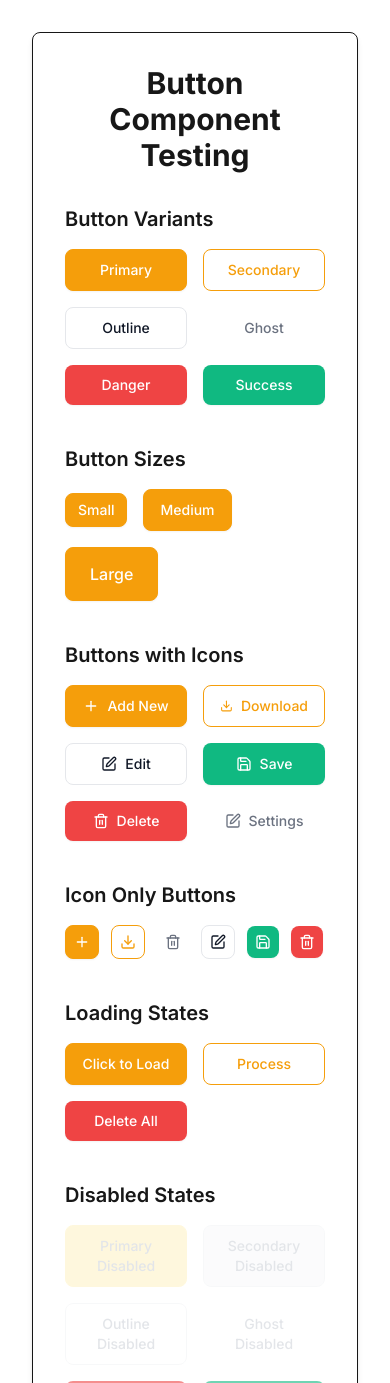
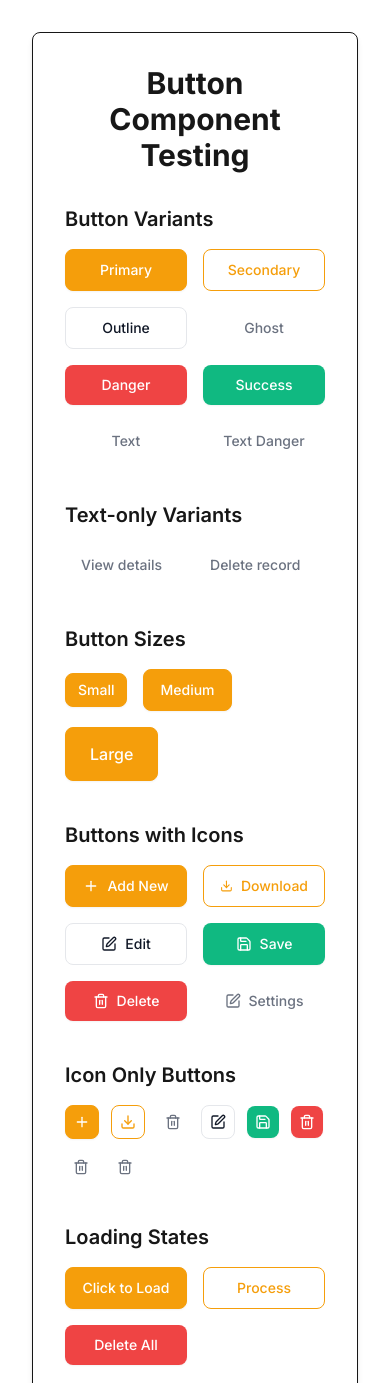
Before and after one commit to sath00/taptrack, a Next.js app: page /testing-page/button in a window 390 px wide. Shown: the top 1383 px of the page. Built offline with nearby package versions, Linux system fonts and the light colour scheme; no server answers; what next-redux-wrapper would draw is missing.

Commit message:
add text and textDanger button variant

```diff
--- a/src/app/components/ui/Button.tsx
+++ b/src/app/components/ui/Button.tsx
@@ -1,6 +1,6 @@
 import React from 'react';
 
-type ButtonVariant = 'primary' | 'secondary' | 'outline' | 'ghost' | 'danger' | 'success'
+type ButtonVariant = 'primary' | 'secondary' | 'outline' | 'ghost' | 'danger' | 'success' | 'text' | 'textDanger'
 type ButtonSize = 'sm' | 'md' | 'lg'
 
 interface ButtonProps {
@@ -53,15 +53,19 @@ const Button: React.FC<ButtonProps> = ({
     ghost: 'btn-ghost',
     danger: 'btn-danger shadow-sm',
     success: 'btn-success shadow-sm',
+    text: 'btn-text',
+    textDanger: 'btn-text-danger',
   };
 
-  const loadingSpinnerColor: Record<string, string> = {
+  const loadingSpinnerColor: Record<ButtonVariant, string> = {
     primary: 'border-white',
     secondary: 'border-brand',
     outline: 'border-brand',
     ghost: 'border-text-secondary',
     danger: 'border-white',
     success: 'border-white',
+    text: 'border-brand',
+    textDanger: 'border-error',
   };
 
   const currentVariantClasses = variantClasses[variant!];
--- a/src/app/globals.css
+++ b/src/app/globals.css
@@ -227,6 +227,44 @@ body {
   cursor: not-allowed;
 }
 
+.btn-text {
+  background-color: transparent;
+  border: none;
+  color: var(--color-text-secondary);
+}
+
+.btn-text:hover {
+  background-color: transparent;
+  color: var(--color-primary);
+  box-shadow: none;
+}
+
+.btn-text:disabled {
+  background-color: transparent;
+  color: var(--color-text-disabled);
+  box-shadow: none;
+  cursor: not-allowed;
+}
+
+.btn-text-danger {
+  background-color: transparent;
+  border: none;
+  color: var(--color-text-secondary);
+}
+
+.btn-text-danger:hover {
+  background-color: transparent;
+  color: var(--color-error);
+  box-shadow: none;
+}
+
+.btn-text-danger:disabled {
+  background-color: transparent;
+  color: var(--color-text-disabled);
+  box-shadow: none;
+  cursor: not-allowed;
+}
+
 .btn-danger {
   background-color: var(--color-error);
   color: white;
--- a/src/app/testing-page/button/page.tsx
+++ b/src/app/testing-page/button/page.tsx
@@ -33,13 +33,24 @@ export default function ButtonTestPage() {
           {/* Button Variants */}
           <section className="mb-10">
             <h2 className="text-xl font-semibold text-text-primary mb-4">Button Variants</h2>
-            <div className="grid grid-cols-2 md:grid-cols-3 gap-4">
+            <div className="grid grid-cols-2 md:grid-cols-4 gap-4">
               <Button variant="primary">Primary</Button>
               <Button variant="secondary">Secondary</Button>
               <Button variant="outline">Outline</Button>
               <Button variant="ghost">Ghost</Button>
               <Button variant="danger">Danger</Button>
               <Button variant="success">Success</Button>
+              <Button variant="text">Text</Button>
+              <Button variant="textDanger">Text Danger</Button>
+            </div>
+          </section>
+
+          {/* Text-only Variants */}
+          <section className="mb-10">
+            <h2 className="text-xl font-semibold text-text-primary mb-4">Text-only Variants</h2>
+            <div className="flex flex-wrap items-center gap-4">
+              <Button variant="text">View details</Button>
+              <Button variant="textDanger">Delete record</Button>
             </div>
           </section>
 
@@ -104,6 +115,12 @@ export default function ButtonTestPage() {
                 <Save size={16} />
               </Button>
               <Button variant="danger" size="sm" aria-label="Delete" className="!p-2 !min-w-0">
+                <Trash2 size={16} />
+              </Button>
+              <Button variant="text" size="sm" aria-label="Delete" className="!p-2 !min-w-0">
+                <Trash2 size={16} />
+              </Button>
+              <Button variant="textDanger" size="sm" aria-label="Delete" className="!p-2 !min-w-0">
                 <Trash2 size={16} />
               </Button>
             </div>
```
